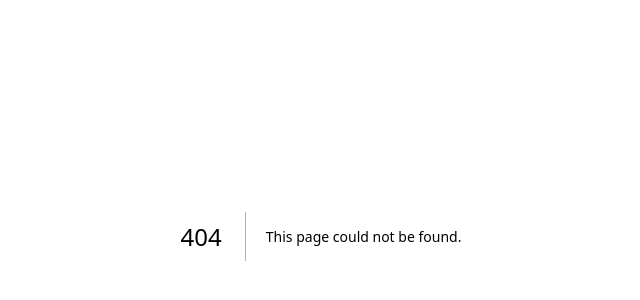
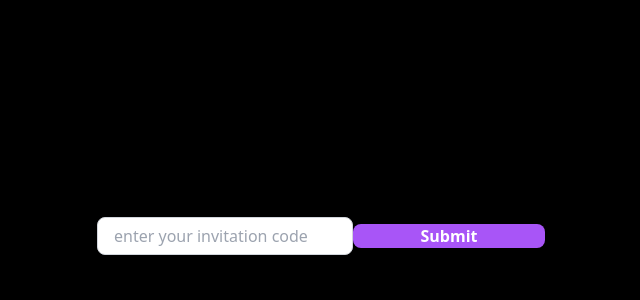
Before and after one commit to getmagic-ai/audio, a Next.js app: page /invitationCode in a window 1280 px wide. Before the commit this address had no page. Shown: the part 164-464 px from the top of the page, without its empty margins (319-959 px from the left). Built offline with nearby package versions, Linux system fonts and the light colour scheme.

Commit message:
added two new pages, one for invitation code and one for song detail

```diff
--- a/pages/_document.js
+++ b/pages/_document.js
@@ -2,7 +2,7 @@ import { Html, Head, Main, NextScript } from "next/document";
 
 export default function Document() {
   return (
-    <Html lang='en' class='h-full bg-gray-100'>
+    <Html lang='en' className='h-full bg-gray-100'>
       <Head />
       <body className='h-full'>
         <Main />
--- a/pages/audioList.jsx
+++ b/pages/audioList.jsx
@@ -1,7 +1,10 @@
 import { useQuery } from "@tanstack/react-query";
 import { fetchAudioData } from "./_app";
+import Link from 'next/link'
+import { useRouter } from 'next/navigation';
 
-export default function AudioList(props) {
+export default function AudioList({url}) {
+  const router = new useRouter();
 
   const {data, isLoading, error} = useQuery(['data'], fetchAudioData)/*, {staleTime: 10}*/ //stale time isn't really needed, the defaults work well. Keeping it here for reference, can delete it
   // console.log("Hey, just entered the data fethcing part..."); //debugging only
@@ -16,6 +19,14 @@ export default function AudioList(props) {
     { name: "Song 3", metadata: "Song 3 Metadata" },
     { name: "Song 4", metadata: "Song 4 Metadata" },
   ];
+  const handleClick = (id) => {
+
+    // window.open(url, '_blank') //this will open a new page with the sources URL
+    //But we want to open our own songDetail page, so thats what we are doing below
+
+  router.push('/songDetail?id=${id}')
+
+  }
 
   return (
     <table>
@@ -25,11 +36,11 @@ export default function AudioList(props) {
           <th> Song! </th>
         </tr>
       </thead>
-      <tbody>
+      <tbody >
         {
          data.list.map((item) => (
-          <tr key={item.id} className="px-4 py-4">
-            <td className="px-4 py-4">{item.title}</td>
+          <tr key={item.id} className="bg-blue-300 mt-2 mb-2 px-4 py-4" onClick={() => handleClick(item.title)}>
+            <td className="px-4 py-4 mt-1">{item.title}</td>
             <td className="px-4 py-4">{item.audio_datasource_url}</td>
           </tr>
         ))}
@@ -37,3 +48,7 @@ export default function AudioList(props) {
     </table>
   );
 }
+
+
+//Notes
+/*If you want to pass the actual url , you can simply call the handle function like *handleClick(item.audio_datasource_url)*/
--- /dev/null
+++ b/pages/invitationCode.jsx
@@ -0,0 +1,34 @@
+import { useState } from "react";
+import { useRouter } from "next/router";
+
+const InvitationCode = () => {
+  const [code, setCode] = useState("");
+  const router = useRouter();
+  const handleSubmit = (e) => {
+    e.preventDefault();
+    // check if the code is valid, hardcoded to WELCOME2023 for now, will come from Firebase Remote Config in production
+    if (code === "WELCOME2023") router.push("/audioList");
+  };
+
+  return (
+    <div className="px-5 py-5  mb-10 bg-black flex justify-center items-center h-screen">
+      <form onSubmit={handleSubmit} className="flex col-1 items-center justify-center align-self-start">
+        <input
+          className="bg-white focus:outline-none focus:shadow-outline border border-gray-300 rounded-lg py-2 px-4 block w-64 text-black leading-tight appearance-none"
+          type="text"
+          placeholder="enter your invitation code"
+          value={code}
+          onChange={(e) => setCode(e.target.value)}
+        />
+        <button
+          className="w-48 mt-4 mb-4 bg-purple-500 hover:bg-purple-700 text-white font-bold rounded-lg"
+          type="submit"
+        >
+          Submit
+        </button>
+      </form>
+    </div>
+  );
+};
+
+export default InvitationCode;
--- /dev/null
+++ b/pages/songDetail.jsx
@@ -0,0 +1,7 @@
+export default function SongDetail() {
+  return (
+    <>
+      <span>Hey there! We will show you the details soon</span>
+    </>
+  );
+}
```
Also changed, not shown: pages/index.js (+2 -2 lines).
